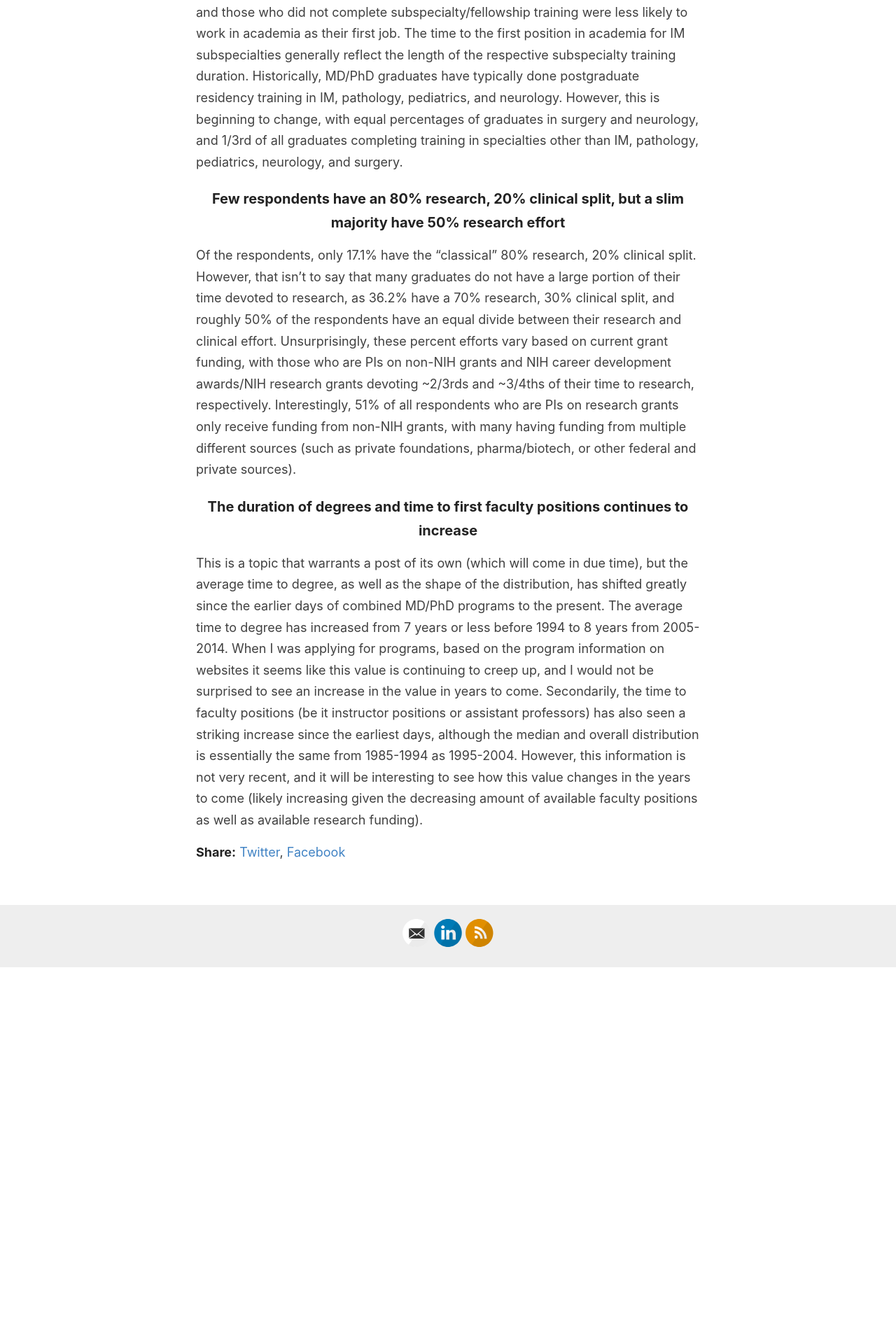
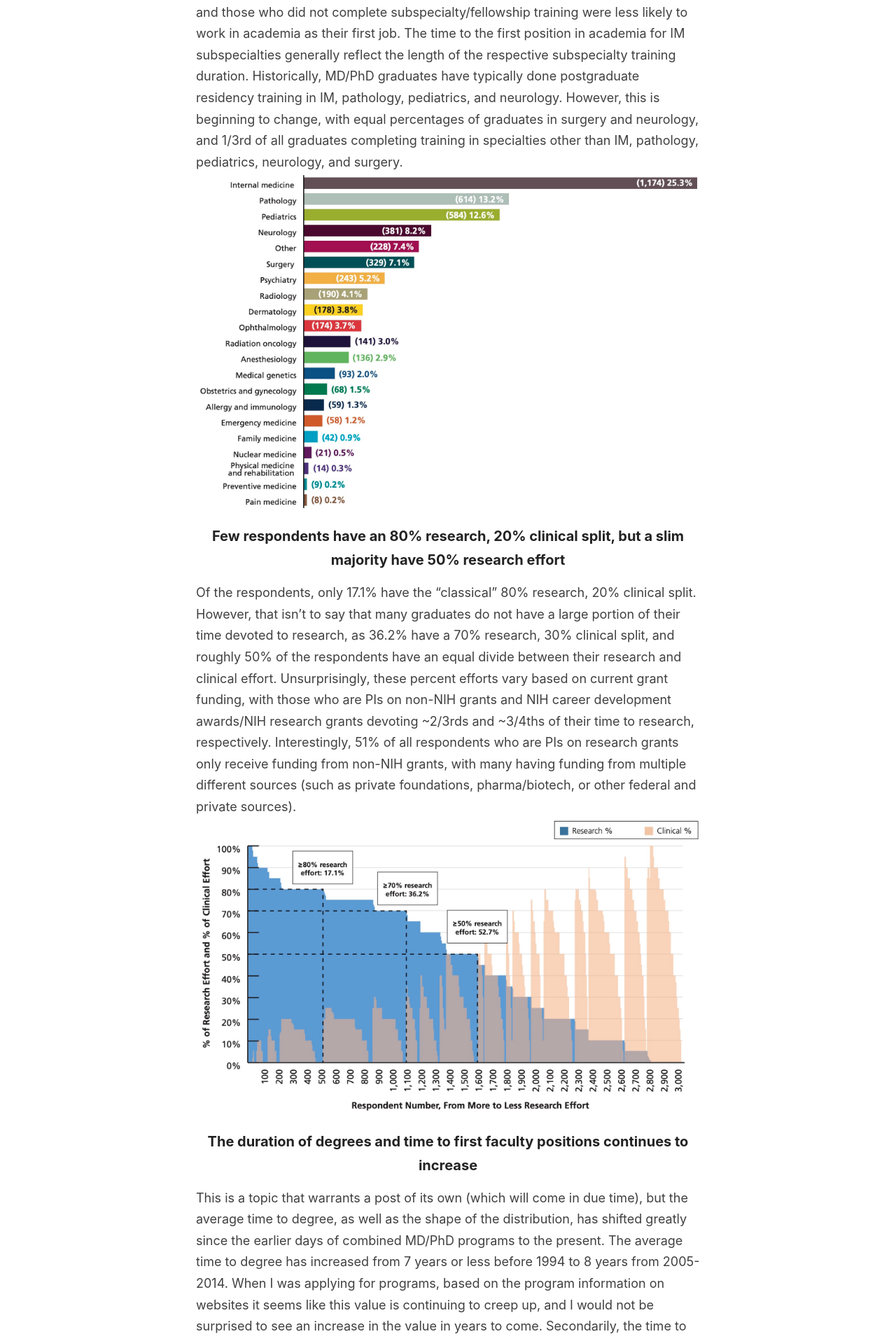
Before and after one commit to colinmccornack/colinmccornack.github.io, a Jekyll site: the page built from _posts/2025-01-29-National-MD-PhD-outcomes-study.md, in a window 1280 px wide. Shown: the part 1879-3795 px from the top of the page at 70% size. Built offline with Jekyll 4.4.1, drawn with Linux system fonts in a browser that asks for light colours; before the commit the page ends 3262 px from its top, so only the background shows below that.

Commit message:
Added images to the MD/PhD outcomes post

```diff
--- a/_posts/2025-01-29-National-MD-PhD-outcomes-study.md
+++ b/_posts/2025-01-29-National-MD-PhD-outcomes-study.md
@@ -12,9 +12,12 @@ In Figure 4, we can see the gradual progress towards sex parity in MD/PhD gradua
 
 ### Most respondents who start work in academia stay in academia, and complete residencies in IM, pathology or pediatrics
 For the respondents who went on to complete residency training and start working in academia, they tend to stay in academia, with ~85% of respondents following this pathway. However, this first workplace choice varied widely by medical specialty, and those who did not complete subspecialty/fellowship training were less likely to work in academia as their first job. The time to the first position in academia for IM subspecialties generally reflect the length of the respective subspecialty training duration. Historically, MD/PhD graduates have typically done postgraduate residency training in IM, pathology, pediatrics, and neurology. However, this is beginning to change, with equal percentages of graduates in surgery and neurology, and 1/3rd of all graduates completing training in specialties other than IM, pathology, pediatrics, neurology, and surgery.
+![Image]({{ site.baseurl }}/images/mdphd_residency_choice.jpg)
 
 ### Few respondents have an 80% research, 20% clinical split, but a slim majority have 50% research effort
 Of the respondents, only 17.1% have the “classical” 80% research, 20% clinical split. However, that isn’t to say that many graduates do not have a large portion of their time devoted to research, as 36.2% have a 70% research, 30% clinical split, and roughly 50% of the respondents have an equal divide between their research and clinical effort. Unsurprisingly, these percent efforts vary based on current grant funding, with those who are PIs on non-NIH grants and NIH career development awards/NIH research grants devoting ~2/3rds and ~3/4ths of their time to research, respectively. Interestingly, 51% of all respondents who are PIs on research grants only receive funding from non-NIH grants, with many having funding from multiple different sources (such as private foundations, pharma/biotech, or other federal and private sources).
+![Image]({{ site.baseurl }}/images/mdphd_research_split.jpg)
 
 ### The duration of degrees and time to first faculty positions continues to increase
 This is a topic that warrants a post of its own (which will come in due time), but the average time to degree, as well as the shape of the distribution, has shifted greatly since the earlier days of combined MD/PhD programs to the present. The average time to degree has increased from 7 years or less before 1994 to 8 years from 2005-2014. When I was applying for programs, based on the program information on websites it seems like this value is continuing to creep up, and I would not be surprised to see an increase in the value in years to come. Secondarily, the time to faculty positions (be it instructor positions or assistant professors) has also seen a striking increase since the earliest days, although the median and overall distribution is essentially the same from 1985-1994 as 1995-2004. However, this information is not very recent, and it will be interesting to see how this value changes in the years to come (likely increasing given the decreasing amount of available faculty positions as well as available research funding).
+![Image]({{ site.baseurl }}/images/mdphd_time_to_degree.jpg)
```
Also changed, not shown: images/mdphd_research_split.jpg (added), images/mdphd_residency_choice.jpg (added), images/mdphd_time_to_degree.jpg (added).
